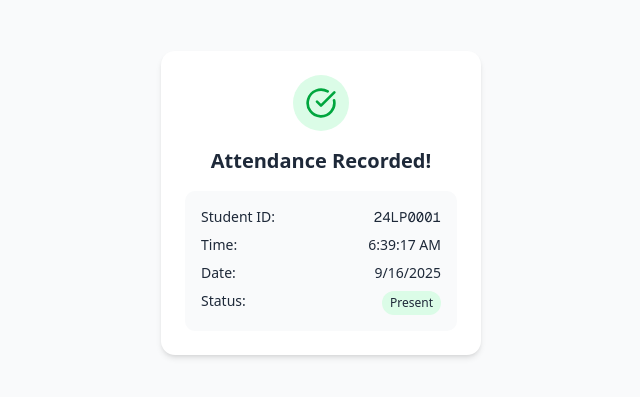
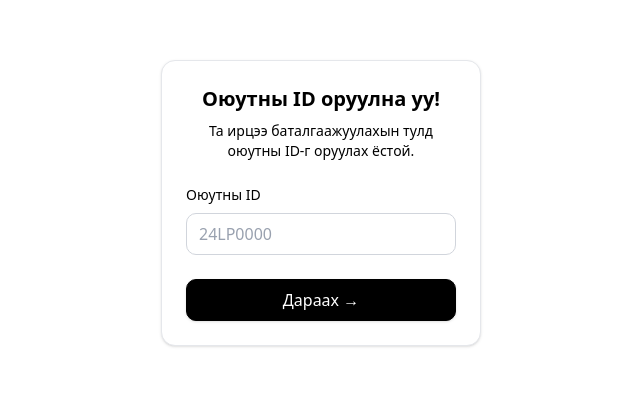
Before and after one commit to Batochir366/myrmidons-pinequest, a Next.js app in the folder frontend/: page /student in a window 1280 px wide. Shown: the part 197-594 px from the top of the page, without its empty margins (319-959 px from the left). Built offline with nearby package versions, Linux system fonts and the light colour scheme.

Commit message:
[FE] Translate

```diff
--- a/frontend/app/student/page.tsx
+++ b/frontend/app/student/page.tsx
@@ -5,9 +5,9 @@ import StudentIdInput from "@/components/StudentIdInput";
 export default function Home() {
   return (
     <div>
-      {/* <StudentIdInput /> */}
+      <StudentIdInput />
       {/* <FaceVerify /> */}
-      <AttendanceSuccess studentId="24LP0001" status="Present" />
+      {/* <AttendanceSuccess studentId="24LP0001" /> */}
     </div>
   );
 }
--- a/frontend/components/AttendanceSuccess.tsx
+++ b/frontend/components/AttendanceSuccess.tsx
@@ -4,12 +4,10 @@ import { useState, useEffect } from "react";
 
 type AttendanceSuccessProps = {
   studentId: string;
-  status?: "Present";
 };
 
 export default function AttendanceSuccess({
   studentId,
-  status = "Present",
 }: AttendanceSuccessProps) {
   const [time, setTime] = useState("");
   const [date, setDate] = useState("");
@@ -30,27 +28,21 @@ export default function AttendanceSuccess({
         </div>
 
         <h2 className="text-xl font-semibold mb-4 text-gray-800">
-          Attendance Recorded!
+          Ирц амжилттай бүртгэгдлээ!
         </h2>
 
         <div className="bg-gray-50 rounded-lg p-4 space-y-2 text-left text-gray-800">
           <div className="flex justify-between text-sm">
-            <span className="font-medium">Student ID:</span>
+            <span className="font-medium">Оюутны ID:</span>
             <span className="font-mono">{studentId}</span>
           </div>
           <div className="flex justify-between text-sm">
-            <span className="font-medium">Time:</span>
+            <span className="font-medium">Цаг:</span>
             <span>{time}</span>
           </div>
           <div className="flex justify-between text-sm">
-            <span className="font-medium">Date:</span>
+            <span className="font-medium">Огноо:</span>
             <span>{date}</span>
-          </div>
-          <div className="flex justify-between text-sm">
-            <span className="font-medium">Status:</span>
-            <span className="px-2 py-1 rounded-full bg-green-100 text-xs font-medium">
-              {status}
-            </span>
           </div>
         </div>
       </div>
--- a/frontend/components/FaceVerify.tsx
+++ b/frontend/components/FaceVerify.tsx
@@ -16,11 +16,10 @@ export default function FaceVerify() {
   return (
     <div className="flex justify-center items-center min-h-screen bg-white">
       <div className="w-80 p-6 bg-white rounded-xl shadow-md text-center border border-gray-200">
-        <h2 className="text-lg font-medium mb-2 text-black">
-          Face Recognition
-        </h2>
+        <h2 className="text-lg font-medium mb-2 text-black">Царай танилт</h2>
         <p className="text-sm mb-4 text-black">
-          Please look directly at the camera
+          {" "}
+          Та камерт царайгаа таниулаарай.
         </p>
 
         <div className="flex items-center justify-center w-48 h-48 mx-auto rounded-full border-2 border-gray mb-4">
@@ -28,7 +27,7 @@ export default function FaceVerify() {
         </div>
 
         <div className="text-sm text-black mb-1 flex justify-between">
-          <span>Progress</span>
+          <span>Хэрэгжилт</span>
           <span>{progress}%</span>
         </div>
         <div className="w-full h-2 bg-gray-200 rounded-full overflow-hidden">
--- a/frontend/components/StudentIdInput.tsx
+++ b/frontend/components/StudentIdInput.tsx
@@ -16,14 +16,14 @@ export default function StudentIdInput() {
         className="w-80 max-w-sm p-6 bg-white rounded-xl shadow-sm border border-gray-200"
       >
         <h2 className="text-xl font-semibold text-center mb-2 text-black">
-          Enter Student ID
+          Оюутны ID оруулна уу!
         </h2>
         <p className="text-sm text-center mb-6 text-black">
-          Please provide your student identification number
+          Та ирцээ баталгаажуулахын тулд оюутны ID-г оруулах ёстой.
         </p>
 
         <label className="block text-sm font-medium mb-2 text-black">
-          Student ID
+          Оюутны ID
         </label>
         <input
           type="text"
@@ -38,7 +38,7 @@ export default function StudentIdInput() {
           type="submit"
           className="mt-6 w-full py-2 px-4 bg-black text-white rounded-lg shadow hover:bg-white hover:text-black border border-black transition"
         >
-          Continue to Face Recognition →
+          Дараах →
         </button>
       </form>
     </div>
```
Also changed, not shown: frontend/components/AttendanceSteps.tsx (deleted).
